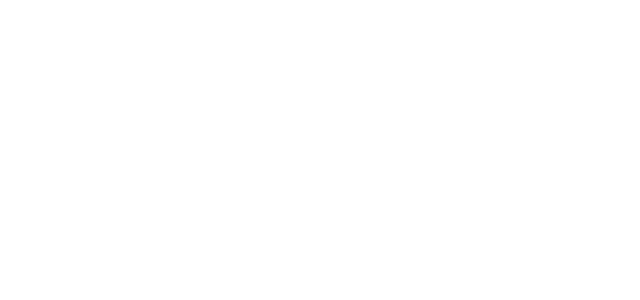
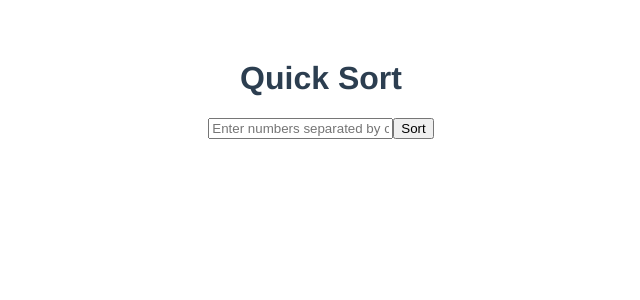
Before and after one commit to JacobD2001/AlchemiaLabs_ex, a Vue app in the folder client/: page /quickSort in a window 1280 px wide. Before the commit this address had no page. Shown: the top 300 px of the page, without its empty margins (319-959 px from the left). Built offline with nearby package versions, Linux system fonts and the light colour scheme.

Commit message:
quicksort on frontend implemented

```diff
--- a/client/src/App.vue
+++ b/client/src/App.vue
@@ -1,6 +1,6 @@
 <template>
   <div id="app">
-    <router-view></router-view> <!-- This line is crucial for displaying routed components -->
+    <router-view></router-view>
   </div>
 </template>
 
--- /dev/null
+++ b/client/src/components/QuickSort.vue
@@ -0,0 +1,51 @@
+<template>
+  <div class="quick-sort">
+    <h1>Quick Sort</h1>
+    <input
+      v-model="arr"
+      type="text"
+      placeholder="Enter numbers separated by commas (e.g., 3,1,4)"
+    />
+    <button @click="callQuickSort">Sort</button>
+    <div v-if="sortedArr !== null">Sorted Array: {{ sortedArr }}</div>
+  </div>
+</template>
+
+<script>
+import axios from "axios";
+
+export default {
+  name: "QuickSort",
+  data() {
+    return {
+      arr: "",
+      sortedArr: null,
+    };
+  },
+  methods: {
+    async callQuickSort() {
+      const validInputPattern = /^\d+(,\s*\d+)*$/;
+
+      if (!validInputPattern.test(this.arr.trim())) {
+        alert(
+          "Invalid input. Please enter numbers separated by commas (e.g., 1,2,3)."
+        );
+        return;
+      }
+
+      try {
+        // Input validated, split the string and convert to an array of integers
+        const arr = this.arr.split(",").map((num) => parseInt(num.trim(), 10));
+
+        const response = await axios.post("http://localhost:3000/api/sort", {
+          array: arr,
+        });
+        this.sortedArr = response.data.sortedArray;
+      } catch (error) {
+        console.error("There was an error!", error);
+        this.sortedArr = "An error occurred. Please try again.";
+      }
+    },
+  },
+};
+</script>
--- a/client/src/router.js
+++ b/client/src/router.js
@@ -1,10 +1,17 @@
 import { createRouter, createWebHistory } from 'vue-router';
 import EasyFunction from './components/EasyFunction.vue';
 import Fibo from './components/Fibo.vue';
+import QuickSort from './components/QuickSort.vue';
+
+//to do: add error handling on front end
+//to do: add css to frontend
+//to do: test all functions
+//to do: check structure of the project(remember about cors)
+//to do: add unit tests
 
 const routes = [
   {
-    path: '/easy-function',
+    path: '/easyFunction',
     name: 'EasyFunction',
     component: EasyFunction,
   },
@@ -12,8 +19,12 @@
     path: '/fibo',
     name: 'Fibo',
     component: Fibo,
+  },
+  {
+    path: '/quickSort',
+    name: 'QuickSort',
+    component: QuickSort,
   }
-  // Add other routes here
 ];
 
 const router = createRouter({
```
